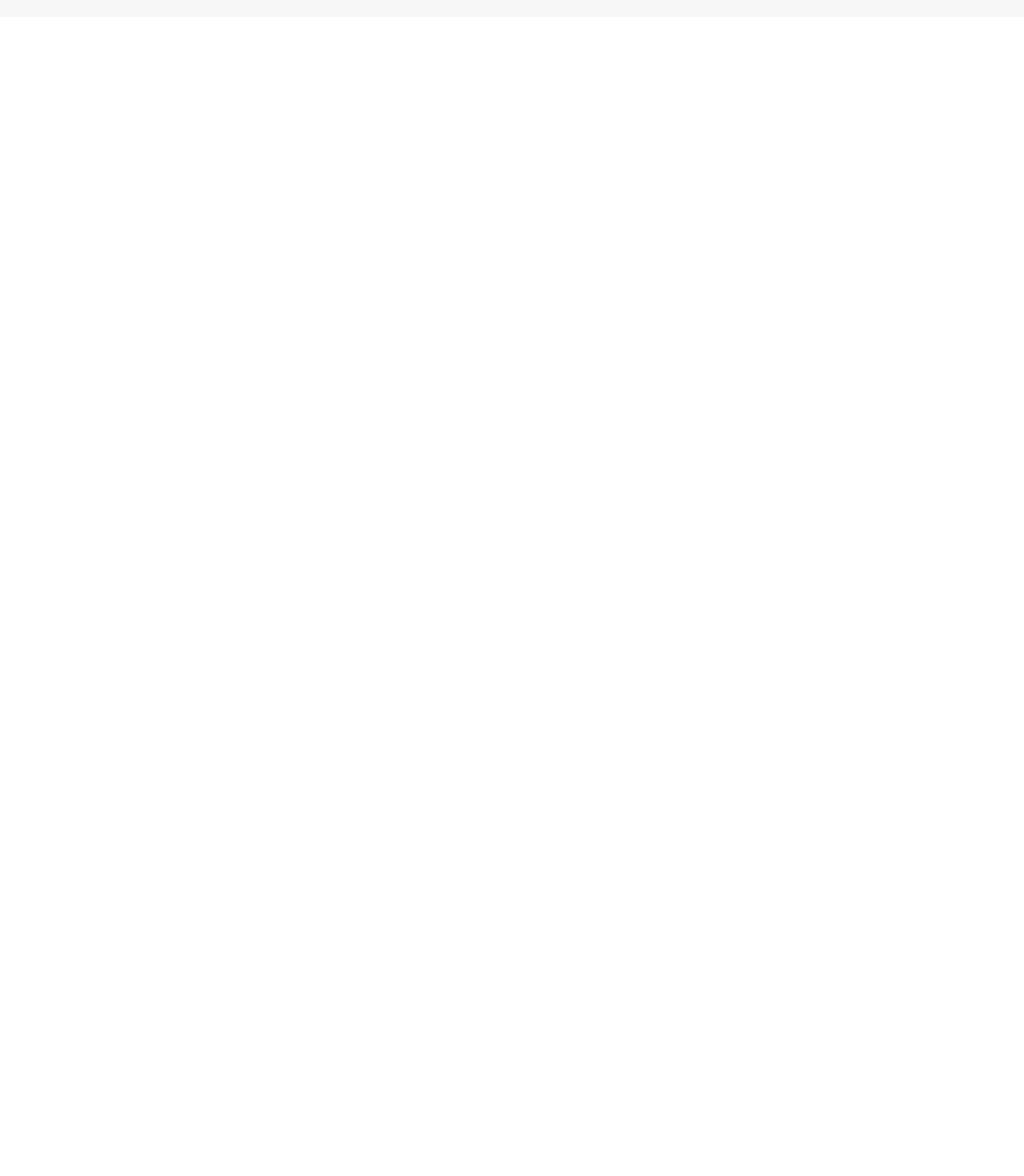
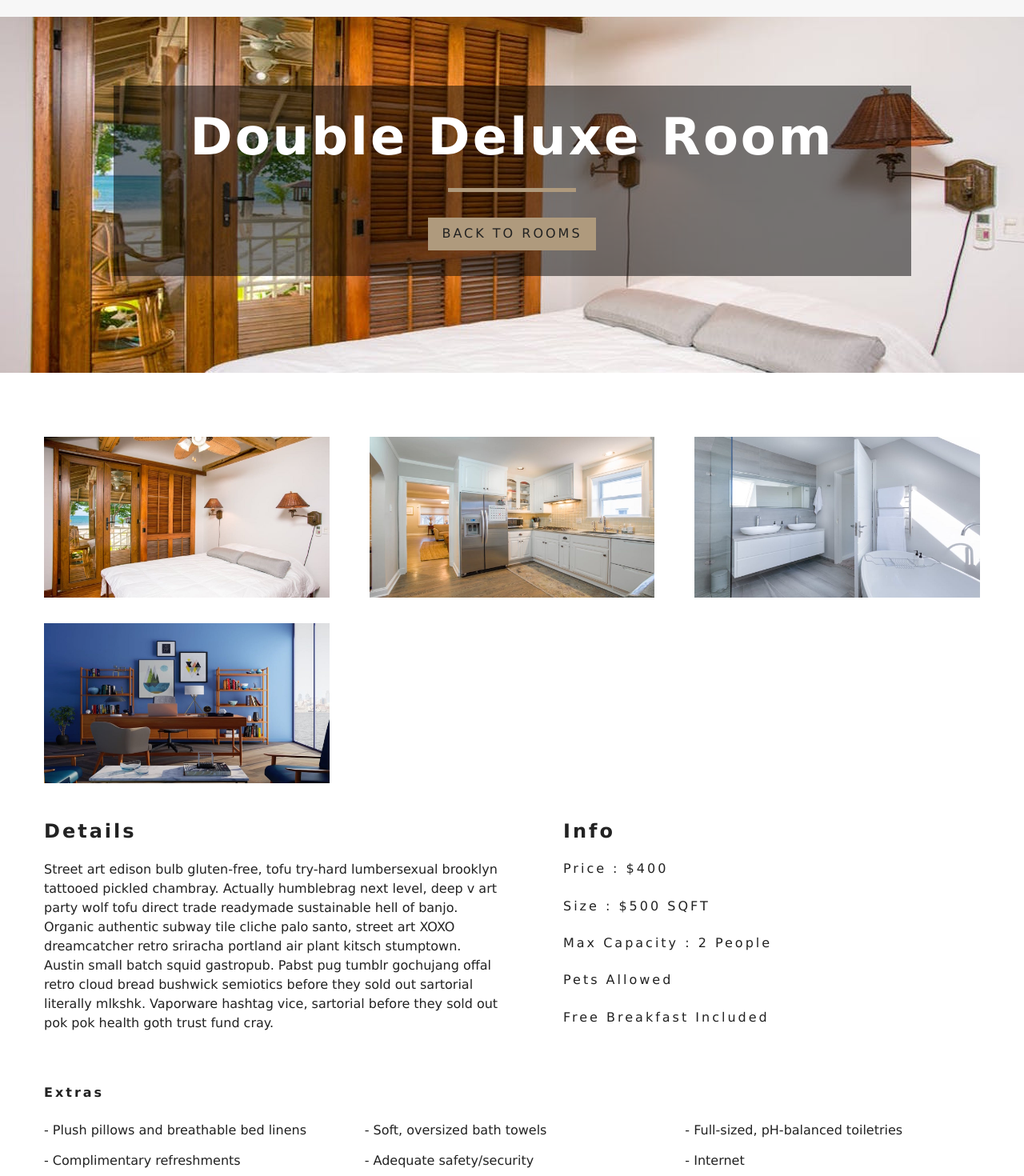
Before and after one commit to BlondeauJulien/hotelSiteWithContentful, a React (Create React App) app: page /rooms/double-deluxe in a window 1280 px wide. Shown: the part 80-1550 px from the top of the page at 80% size. Before the commit the page ends 800 px from the top, so only its background shows below. Built offline with nearby package versions, Linux system fonts and the light colour scheme.

Commit message:
single room page content

```diff
--- a/package.json
+++ b/package.json
@@ -11,6 +11,7 @@
     "react-icons": "^4.2.0",
     "react-router-dom": "^5.2.0",
     "react-scripts": "4.0.3",
+    "styled-components": "^5.2.1",
     "web-vitals": "^1.0.1"
   },
   "scripts": {
--- /dev/null
+++ b/src/components/StyledHero.js
@@ -0,0 +1,12 @@
+import styled from 'styled-components';
+import defaultImg from '../images/room-1.jpeg';
+
+const StyledHero = styled.header`
+  min-height: 60vh;
+  background: url(${props => props.img ? props.img : defaultImg }) center/cover no-repeat;
+  display: flex;
+  align-items: center;
+  justify-content: center;
+`
+
+export default StyledHero;
--- a/src/context.js
+++ b/src/context.js
@@ -34,9 +34,20 @@
     return tempItems;
   }
 
+  getRoom = (slug) => {
+    let tempRooms = [...this.state.rooms];
+    const room = tempRooms.find(room => room.slug === slug);
+    return room;
+  }
+
   render() {
     return (
-      <RoomContext.Provider value={{...this.state }}>
+      <RoomContext.Provider
+        value={{
+          ...this.state,
+          getRoom: this.getRoom
+        }}
+      >
         { this.props.children }
       </RoomContext.Provider>
     )
--- a/src/pages/SingleRoom.js
+++ b/src/pages/SingleRoom.js
@@ -1,11 +1,89 @@
-import React, { Component } from 'react';
+import React, { Component, Fragment } from 'react';
+import { Link } from 'react-router-dom';
+
+
+import Banner from '../components/Banner';
+import StyledHero from '../components/StyledHero';
+
+import { RoomContext } from '../context';
+import defaultImg from '../images/room-1.jpeg';
+
+
 
 export default class SingleRoom extends Component {
+  constructor(props) {
+    super(props);
+    this.state = {
+      slug: this.props.match.params.slug,
+      defaultImg
+    }
+  }
+
+  static contextType = RoomContext;
+
+  componentDidMount() {
+
+  }
+
   render() {
+    const { getRoom } = this.context;
+    const room = getRoom(this.state.slug);
+
+    if(!room) {
+      return <div className="error">
+        <h3>no such room could be found</h3>
+        <Link to="/rooms" className="btn-primary">back to rooms</Link>
+      </div>
+    }
+
+    const { name, description, capacity, size, price, extras, breakfast, pets, images} = room;
+
     return (
-      <div>
-        Hello from single room page
-      </div>
+      <Fragment>
+        <StyledHero img={images[0] || this.state.defaultImg}>
+          <Banner title={`${name} room`}>
+            <Link to="/rooms" className="btn-primary">back to rooms</Link>
+          </Banner>
+
+        </StyledHero>
+        <section className="single-room">
+
+          <div className="single-room-images">
+            {images.map((item, index) => {
+              return <img key={index} src={item} alt={name} />
+            })}
+          </div>
+
+          <div className="single-room-info">
+
+            <article className="desc">
+              <h3>details</h3>
+              <p>{description}</p>
+            </article>
+
+            <article className="info">
+              <h3>info</h3>
+              <h6>price : ${price}</h6>
+              <h6>size : ${size} SQFT</h6>
+              <h6>max capacity : {capacity > 1 ? `${capacity} people` : `${capacity} person`}</h6>
+              <h6>{pets ? 'pets allowed' : 'no pets allowed'}</h6>
+              <h6>{breakfast && 'free breakfast included'}</h6>
+
+            </article>
+
+          </div>
+
+        </section>
+
+        <section className="room-extras">
+        <h6>extras</h6>
+            <ul className="extras">
+              {extras.map((item, index) => {
+                return <li key={index}>- {item}</li>
+              })}
+            </ul>
+        </section>
+      </Fragment>
     )
   }
 }
```
Also changed, not shown: 2 other files (tests, documents, lock files or other folders).
